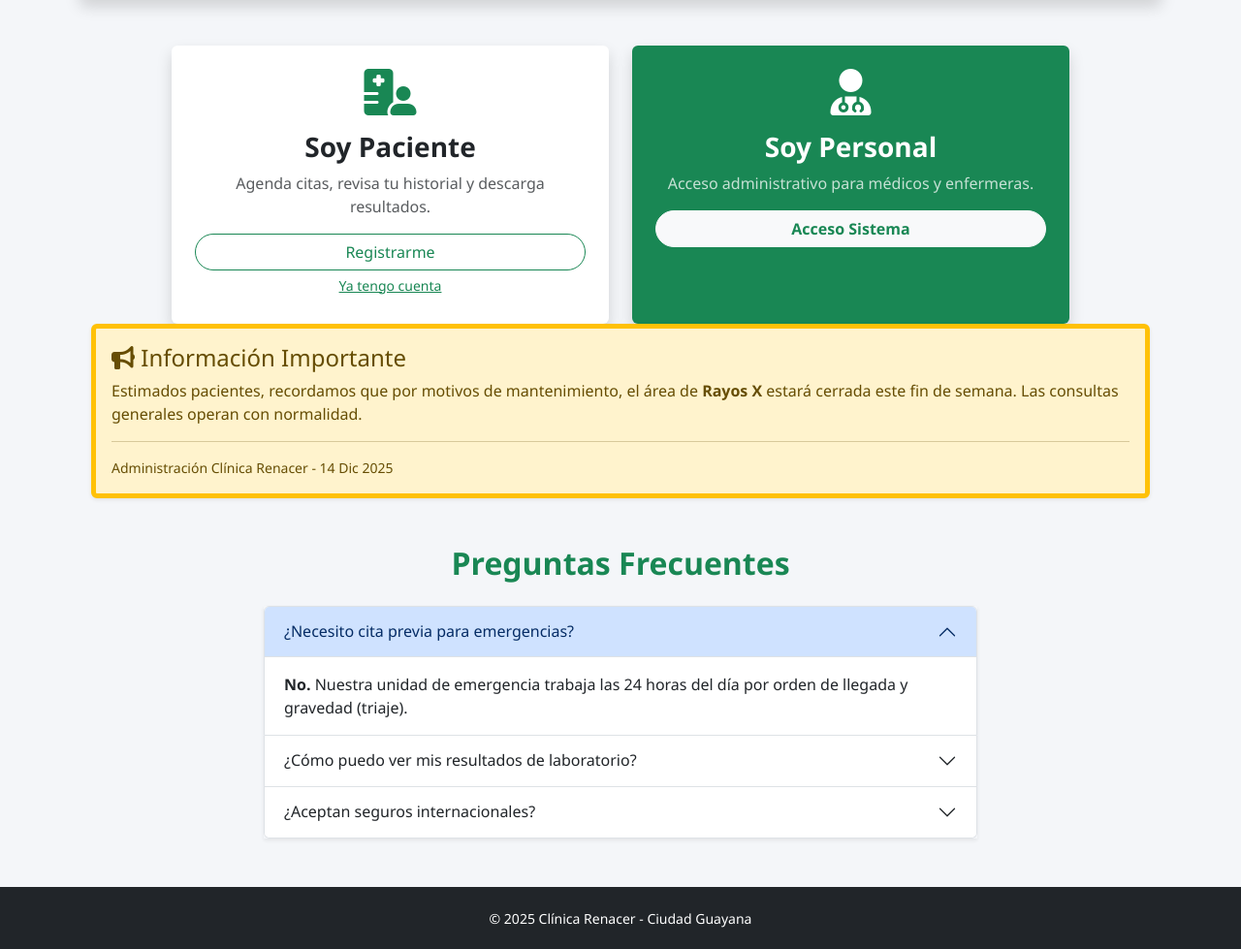
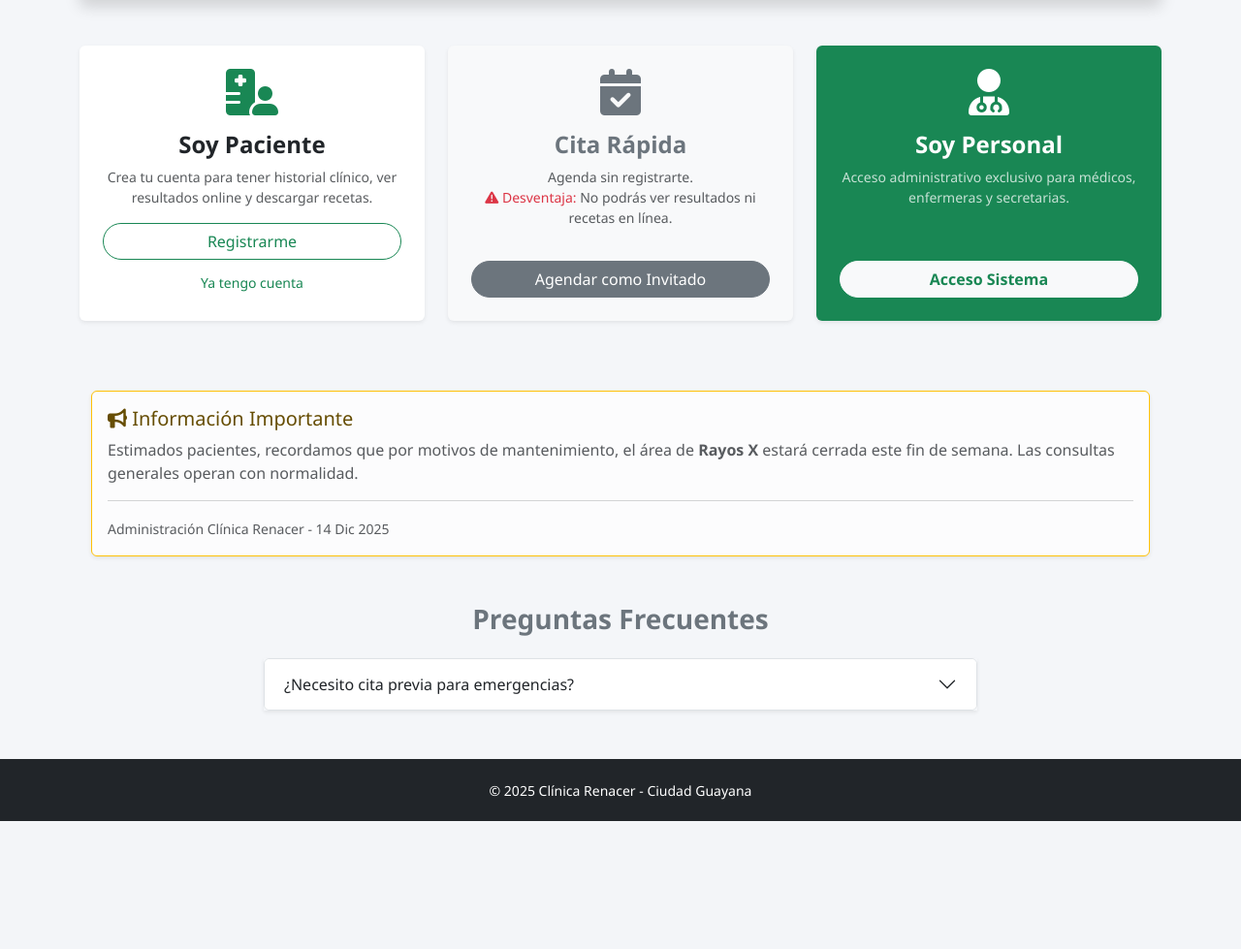
Before and after one commit to siratop/sistema-clinica, a Django app: page / in a window 1280 px wide. Shown: the part 481-1460 px from the top of the page at 97% size. After the commit the page ends 1328 px from the top, so only its background shows below. Run offline with Django 5.2, Linux system fonts and the light colour scheme.

Commit message:
Mejoras diseño portada y registro

```diff
--- a/miapp/templates/miapp/inicio.html
+++ b/miapp/templates/miapp/inicio.html
@@ -18,89 +18,76 @@
             </div>
         </div>
     </div>
-    <button class="carousel-control-prev" type="button" data-bs-target="#heroCarousel" data-bs-slide="prev">
-        <span class="carousel-control-prev-icon"></span>
-    </button>
-    <button class="carousel-control-next" type="button" data-bs-target="#heroCarousel" data-bs-slide="next">
-        <span class="carousel-control-next-icon"></span>
-    </button>
 </div>
 
 <div class="row text-center g-4 justify-content-center">
-    <div class="col-md-5">
-        <div class="card p-4 shadow h-100 border-0">
+
+    <div class="col-md-4">
+        <div class="card p-4 shadow-sm h-100 border-0 hover-effect">
             <div class="mb-3 text-success"><i class="fa-solid fa-hospital-user fa-3x"></i></div>
-            <h3 class="fw-bold">Soy Paciente</h3>
-            <p class="text-muted">Agenda citas, revisa tu historial y descarga resultados.</p>
-            <a href="{% url 'registro_paciente' %}" class="btn btn-outline-success rounded-pill px-4">Registrarme</a>
-<a href="{% url 'login' %}" class="btn btn-sm btn-link text-success">Ya tengo cuenta</a>
+            <h4 class="fw-bold">Soy Paciente</h4>
+            <p class="text-muted small">Crea tu cuenta para tener historial clínico, ver resultados online y descargar recetas.</p>
+            <div class="d-grid gap-2">
+                <a href="{% url 'registro_paciente' %}" class="btn btn-outline-success rounded-pill">Registrarme</a>
+                <a href="{% url 'login' %}" class="btn btn-sm text-success">Ya tengo cuenta</a>
+            </div>
         </div>
     </div>
 
-    <div class="col-md-5">
-        <div class="card p-4 shadow h-100 border-0 bg-success text-white">
+    <div class="col-md-4">
+        <div class="card p-4 shadow-sm h-100 border-0 hover-effect bg-light">
+            <div class="mb-3 text-secondary"><i class="fa-solid fa-calendar-check fa-3x"></i></div>
+            <h4 class="fw-bold text-secondary">Cita Rápida</h4>
+            <p class="text-muted small">
+                Agenda sin registrarte.
+                <br>
+                <span class="text-danger"><i class="fa-solid fa-triangle-exclamation"></i> Desventaja:</span> No podrás ver resultados ni recetas en línea.
+            </p>
+            <div class="d-grid mt-auto">
+                <a href="{% url 'cita_invitado' %}" class="btn btn-secondary rounded-pill">Agendar como Invitado</a>
+            </div>
+        </div>
+    </div>
+
+    <div class="col-md-4">
+        <div class="card p-4 shadow-sm h-100 border-0 bg-success text-white">
             <div class="mb-3 text-white"><i class="fa-solid fa-user-doctor fa-3x"></i></div>
-            <h3 class="fw-bold">Soy Personal</h3>
-            <p class="opacity-75">Acceso administrativo para médicos y enfermeras.</p>
-            <a href="{% url 'login' %}" class="btn btn-light text-success fw-bold rounded-pill px-4">Acceso Sistema</a>
+            <h4 class="fw-bold">Soy Personal</h4>
+            <p class="opacity-75 small">Acceso administrativo exclusivo para médicos, enfermeras y secretarias.</p>
+            <div class="d-grid mt-auto">
+                <a href="{% url 'login' %}" class="btn btn-light text-success fw-bold rounded-pill">Acceso Sistema</a>
+            </div>
         </div>
     </div>
 </div>
 
-<div class="container mb-5">
-    <div class="alert alert-warning shadow-sm border-start border-warning border-5" role="alert">
-        <h4 class="alert-heading"><i class="fa-solid fa-bullhorn"></i> Información Importante</h4>
-        <p>
+<div class="container mt-5 pt-4"> <div class="alert alert-light shadow-sm border border-warning" role="alert">
+        <h5 class="alert-heading text-warning-emphasis"><i class="fa-solid fa-bullhorn"></i> Información Importante</h5>
+        <p class="text-muted mb-0">
             Estimados pacientes, recordamos que por motivos de mantenimiento, el área de <strong>Rayos X</strong>
             estará cerrada este fin de semana. Las consultas generales operan con normalidad.
         </p>
-        <hr>
-        <p class="mb-0 small">Administración Clínica Renacer - 14 Dic 2025</p>
+        <hr class="text-muted">
+        <small class="text-muted">Administración Clínica Renacer - 14 Dic 2025</small>
     </div>
 </div>
 
-<div class="row justify-content-center mb-5">
+<div class="row justify-content-center my-5">
     <div class="col-md-8">
-        <h2 class="text-center text-success fw-bold mb-4">Preguntas Frecuentes</h2>
-
+        <h3 class="text-center text-secondary fw-bold mb-4">Preguntas Frecuentes</h3>
         <div class="accordion shadow-sm" id="faqAccordion">
             <div class="accordion-item">
                 <h2 class="accordion-header">
-                    <button class="accordion-button" type="button" data-bs-toggle="collapse" data-bs-target="#faq1">
+                    <button class="accordion-button collapsed" type="button" data-bs-toggle="collapse" data-bs-target="#faq1">
                         ¿Necesito cita previa para emergencias?
                     </button>
                 </h2>
-                <div id="faq1" class="accordion-collapse collapse show" data-bs-parent="#faqAccordion">
-                    <div class="accordion-body">
-                        <strong>No.</strong> Nuestra unidad de emergencia trabaja las 24 horas del día por orden de llegada y gravedad (triaje).
-                    </div>
-                </div>
-            </div>
-            <div class="accordion-item">
-                <h2 class="accordion-header">
-                    <button class="accordion-button collapsed" type="button" data-bs-toggle="collapse" data-bs-target="#faq2">
-                        ¿Cómo puedo ver mis resultados de laboratorio?
-                    </button>
-                </h2>
-                <div id="faq2" class="accordion-collapse collapse" data-bs-parent="#faqAccordion">
-                    <div class="accordion-body">
-                        Debes registrarte en la opción <strong>"Soy Paciente"</strong>. Una vez dentro de tu portal, podrás descargar los resultados en PDF.
-                    </div>
-                </div>
-            </div>
-            <div class="accordion-item">
-                <h2 class="accordion-header">
-                    <button class="accordion-button collapsed" type="button" data-bs-toggle="collapse" data-bs-target="#faq3">
-                        ¿Aceptan seguros internacionales?
-                    </button>
-                </h2>
-                <div id="faq3" class="accordion-collapse collapse" data-bs-parent="#faqAccordion">
-                    <div class="accordion-body">
-                        Sí, trabajamos con la mayoría de los seguros internacionales. Por favor, pase por admisión para verificar su póliza.
-                    </div>
+                <div id="faq1" class="accordion-collapse collapse" data-bs-parent="#faqAccordion">
+                    <div class="accordion-body">No, Emergencias atiende 24/7 por orden de llegada.</div>
                 </div>
             </div>
         </div>
     </div>
 </div>
+
 {% endblock %}
--- a/miapp/urls.py
+++ b/miapp/urls.py
@@ -10,4 +10,5 @@ urlpatterns = [
     path('pacientes/', views.lista_pacientes, name='lista_pacientes'),
     path('pacientes/nuevo/', views.crear_paciente, name='crear_paciente'),
     path('registro/', views.registro_paciente, name='registro_paciente'),
+    path('cita-invitado/', views.cita_invitado, name='cita_invitado'),
 ]
--- a/miapp/views.py
+++ b/miapp/views.py
@@ -90,3 +90,7 @@ def registro_paciente(request):
         form = PacienteForm()
 
     return render(request, 'miapp/registro_paciente.html', {'form': form})
+
+def cita_invitado(request):
+    # Aquí luego pondremos el formulario simple. Por ahora, mostramos una página "En construcción" o simple.
+    return render(request, 'miapp/cita_invitado.html')
```
Also changed, not shown: importntes/como activar servidor.txt (+17 -0 lines), miapp/templates/miapp/cita_invitado.html (added, +16 -0 lines), miapp/templates/miapp/registro_paciente.html (+9 -7 lines).
